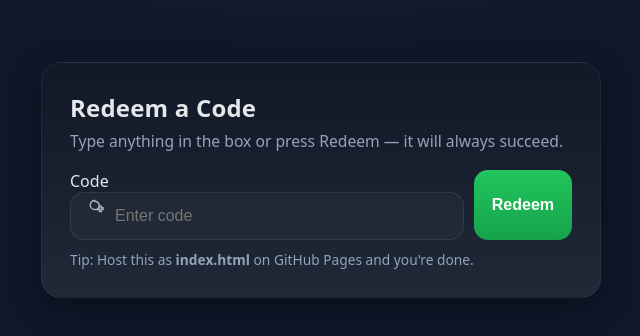
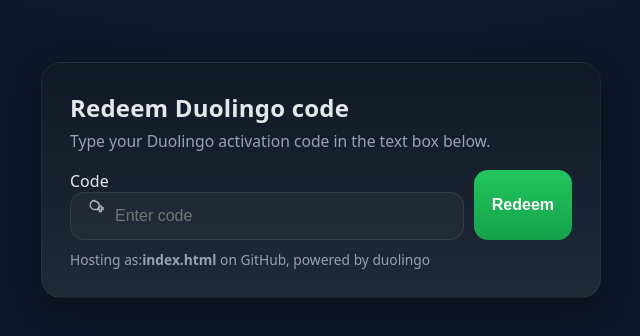
Before and after one commit to PixelatedColors/Redeem, a plain HTML site: page index.html in a window 1280 px wide. Shown: the part 220-556 px from the top of the page, without its empty margins (319-959 px from the left). Drawn offline with Linux system fonts and the light colour scheme.

Commit message:
Update index.html

```diff
--- a/index.html
+++ b/index.html
@@ -88,8 +88,8 @@
 </head>
 <body>
   <main class="card" role="main">
-    <h1>Redeem a Code</h1>
-    <p>Type anything in the box or press Redeem — it will always succeed.</p>
+    <h1>Redeem Duolingo code</h1>
+    <p>Type your Duolingo activation code in the text box below.</p>
 
     <form id="redeem-form" autocomplete="off">
       <div class="field">
@@ -111,7 +111,7 @@
       <span>Code has been redeemed.</span>
     </div>
 
-    <div class="small">Tip: Host this as <strong>index.html</strong> on GitHub Pages and you're done.</div>
+    <div class="small">Hosting as:<strong>index.html</strong> on GitHub, powered by duolingo</div>
   </main>
 
   <script>
```
